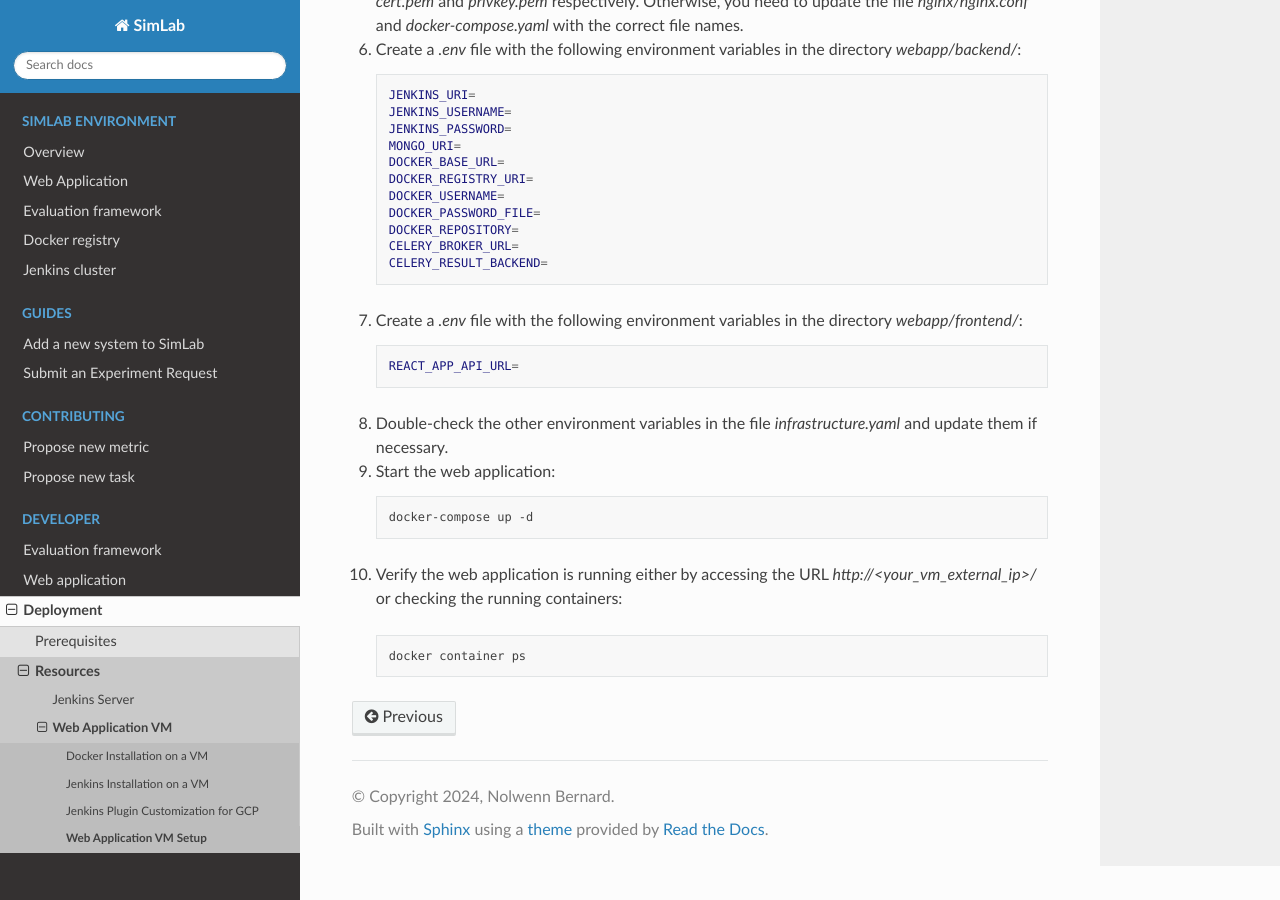
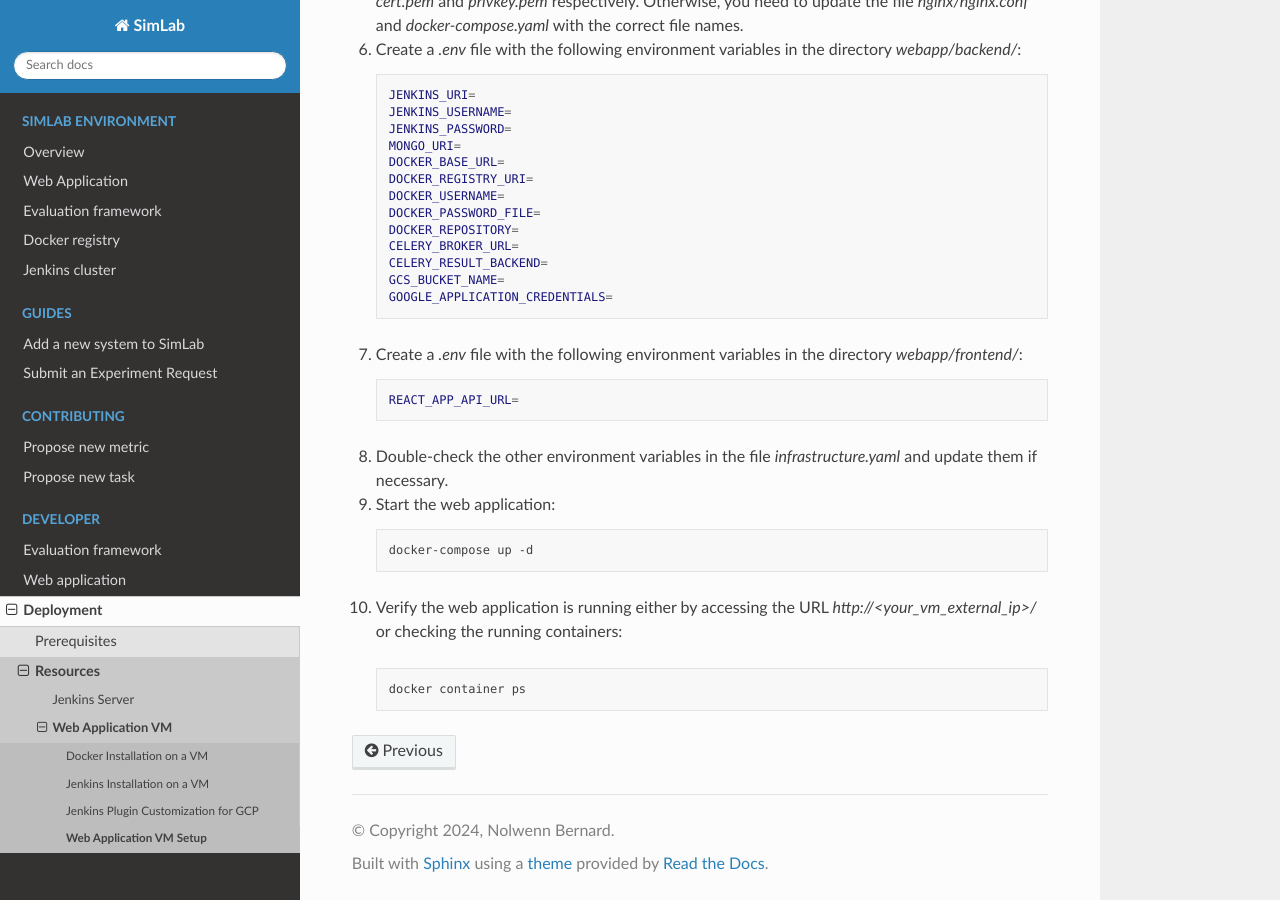
Before and after one commit to iai-group/simlab, a Sphinx documentation site: the page built from docs/source/deployment/webapp_vm.rst, in a window 1280 px wide and 900 px high, scrolled down 1226 px. Built offline with Sphinx 7.4.7 and the Read the Docs theme 3.1.0, drawn with Linux system fonts in a browser that asks for light colours.

```diff
--- a/docker-compose.yaml
+++ b/docker-compose.yaml
@@ -14,8 +14,8 @@ services:
     volumes:
       - ./connectors:/connectors
       - /var/run/docker.sock:/var/run/docker.sock
-      - ./data:/data
       - ./registry/simlab-447518-3117f021d7b5.json:/registry/simlab-447518-3117f021d7b5.json
+      - ./data/gcp/simlab-447518-7db13a49e1c6.json:/gcp/service-account.json:ro
     depends_on:
       - mongo
       - redis
--- a/docs/source/deployment/webapp_vm.rst
+++ b/docs/source/deployment/webapp_vm.rst
@@ -70,6 +70,8 @@ Before starting the web application, you need to execute the following steps:
     DOCKER_REPOSITORY=
     CELERY_BROKER_URL=
     CELERY_RESULT_BACKEND=
+    GCS_BUCKET_NAME=
+    GOOGLE_APPLICATION_CREDENTIALS=
 
 7. Create a `.env` file with the following environment variables in the directory `webapp/frontend/`:
 
```
